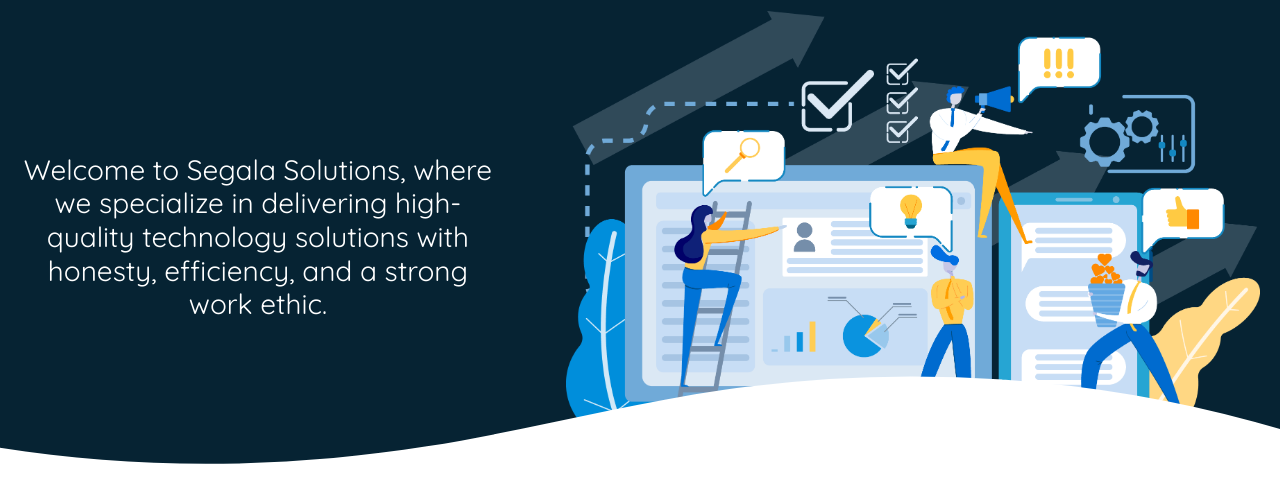
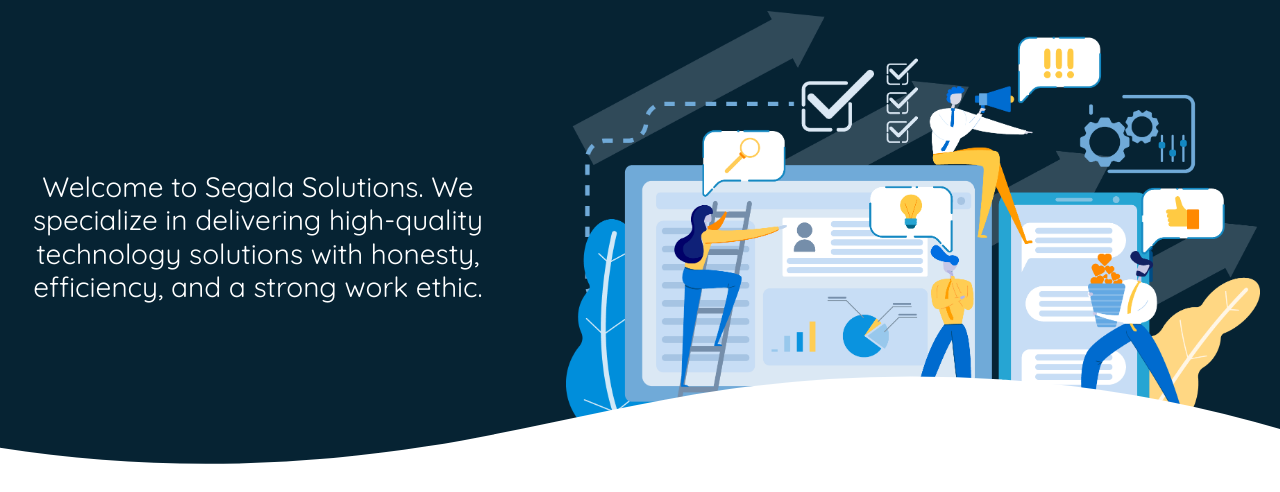
Before and after one commit to segalasolutions/firebasewebsite, a plain HTML site: page public/index.html in a window 1280 px wide. Shown: the part 75-567 px from the top of the page. Drawn offline with nearby package versions, Linux system fonts and the light colour scheme.

Commit message:
Update index.html

```diff
--- a/public/index.html
+++ b/public/index.html
@@ -3,6 +3,7 @@
 
 <head>
   <meta charset="UTF-8">
+  <meta name="description" content="Welcome to Segala Solutions. We specialize in delivering high-quality technology solutions with honesty, efficiency, and a strong work ethic." />
   <meta name="viewport" content="width=device-width, initial-scale=1.0">
   <link rel="icon" type="image/x-icon" href="./images/fav-icon.png">
   <link rel="stylesheet" href="https://stackpath.bootstrapcdn.com/bootstrap/4.5.2/css/bootstrap.min.css">
@@ -46,7 +47,7 @@
   <div class="row">
     <div class="col-md-5 banner-statement">
       <h3>
-        Welcome to Segala Solutions, where we specialize in delivering high-quality technology solutions with honesty, efficiency, and a strong work ethic.
+        Welcome to Segala Solutions. We specialize in delivering high-quality technology solutions with honesty, efficiency, and a strong work ethic.
       </h3>
     </div>
     <div class="col-md-7">
```
